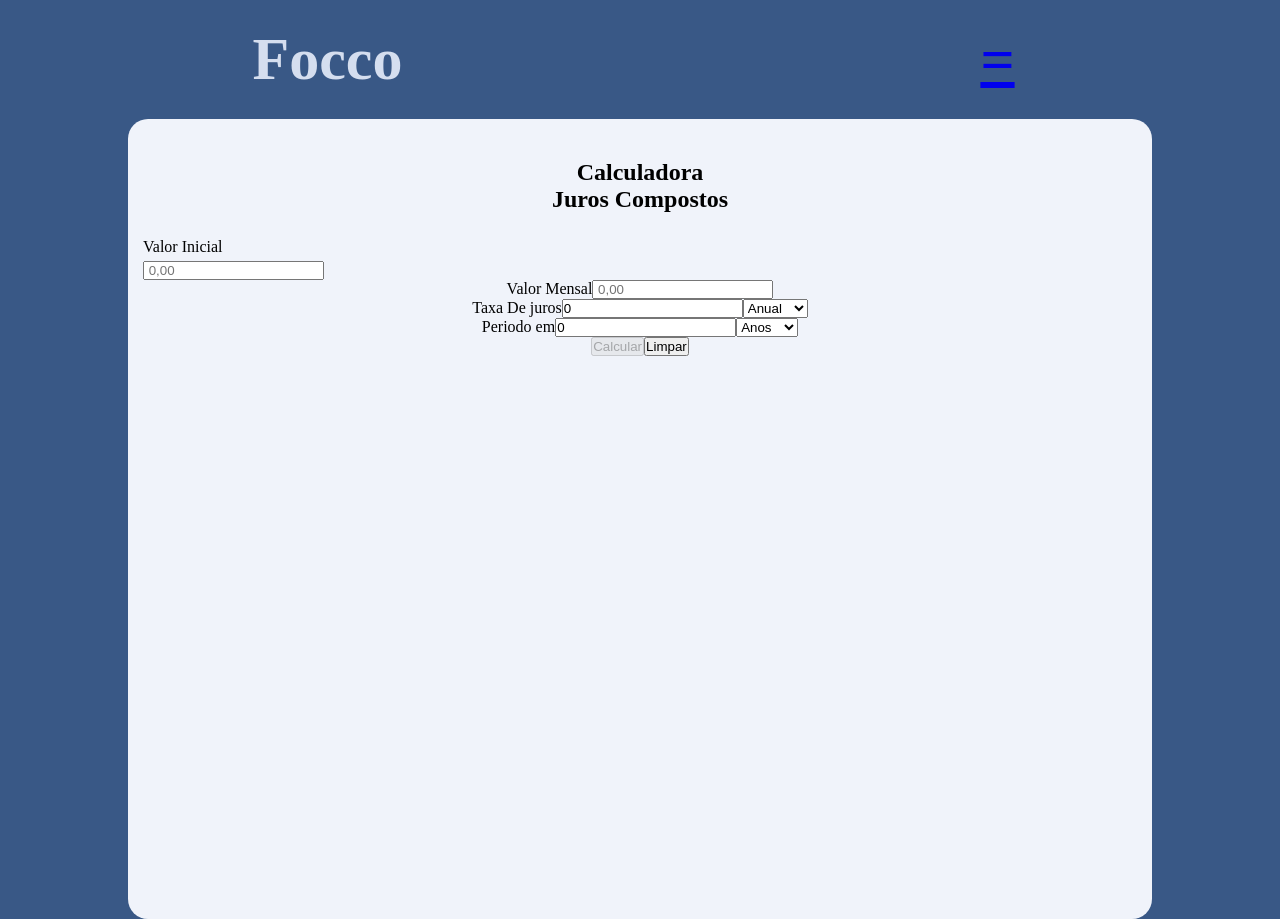
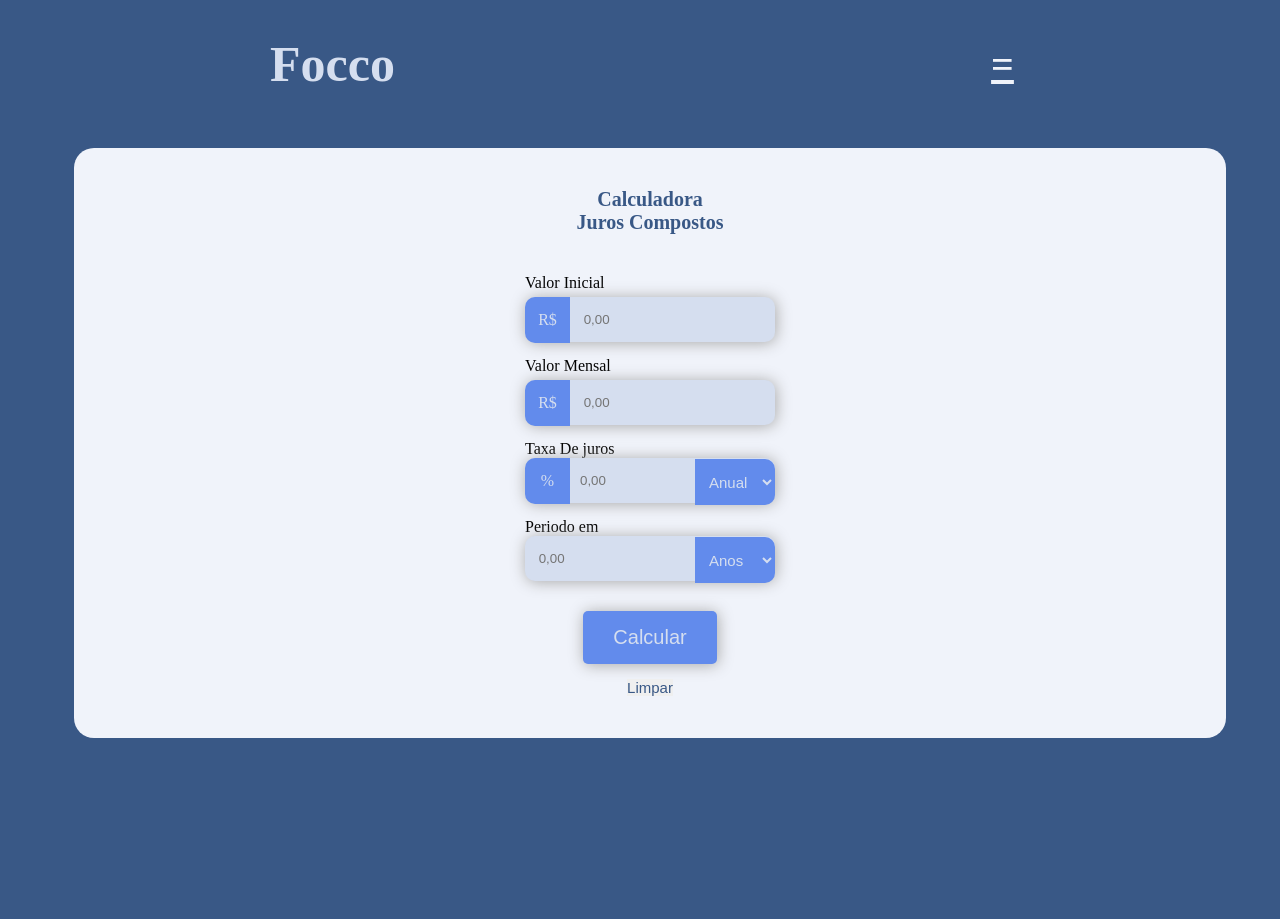
Before and after one commit to viniciusavalentim/CalculatorProject, an Angular app in the folder CalculatorProject/: page / in a window 1280 px wide. Shown: the top 919 px of the page. After the commit the page ends 800 px from the top, so only its background shows below. Built offline with nearby package versions, Linux system fonts and the light colour scheme.

Commit message:
estruturando o css da calculadora de juros compostos

```diff
--- a/CalculatorProject/src/app/app-routing.module.ts
+++ b/CalculatorProject/src/app/app-routing.module.ts
@@ -1,7 +1,12 @@
 import { NgModule } from '@angular/core';
 import { RouterModule, Routes } from '@angular/router';
+import { HomeComponent } from './home/home.component';
+import { ResultComponent } from './result/result.component';
 
-const routes: Routes = [];
+const routes: Routes = [
+  {path: '', component: HomeComponent},
+  {path: 'result', component: ResultComponent}
+];
 
 @NgModule({
   imports: [RouterModule.forRoot(routes)],
--- a/CalculatorProject/src/app/app.component.html
+++ b/CalculatorProject/src/app/app.component.html
@@ -1 +1 @@
-<app-home></app-home>
+<router-outlet></router-outlet>
--- a/CalculatorProject/src/app/app.module.ts
+++ b/CalculatorProject/src/app/app.module.ts
@@ -8,12 +8,14 @@ import { AppRoutingModule } from './app-routing.module';
 import { AppComponent } from './app.component';
 import { HomeComponent } from './home/home.component';
 import { JurosCompostosComponent } from './juros-compostos/juros-compostos.component';
+import { ResultComponent } from './result/result.component';
 
 @NgModule({
   declarations: [
     AppComponent,
     HomeComponent,
-    JurosCompostosComponent
+    JurosCompostosComponent,
+    ResultComponent
   ],
   imports: [
     BrowserModule,
--- a/CalculatorProject/src/app/juros-compostos/juros-compostos.component.css
+++ b/CalculatorProject/src/app/juros-compostos/juros-compostos.component.css
@@ -1,4 +1,3 @@
-
 
 .container{
     max-width: 100%;
@@ -8,7 +7,7 @@
 }
 
 .container > .head{
-    margin: 25px;
+    margin: 15px;
     display: flex;
     justify-content: space-between;
     align-items: center;
@@ -23,49 +22,133 @@
 }
 
 .head > .title-head{
+    margin-top: 20px;
     color: #D5DEEF;
-    font-size: 60px;
+    font-size: 50px;
 
 }
 .link-head{
-    color: F0F3FA;
+    margin-top: 20px;
+    color: #F0F3FA;
     margin-left: 60px;
-    font-size: 60px;
+    font-size: 40px;
 }
 
 .container-calculadora-juros{
+    display: flex;
+    flex-direction: column;
+    align-items: center;
+    position: relative;
     background-color: #F0F3FA;
-    margin-top: 30px;
-    margin: 0 auto;
-    width: 80%;
-    height: 800px;
+    margin-top: 40px;
+    margin-left: 20px;
+    width: 90%;
+    height: 590px;
     padding: 15px;
     border-radius: 20px;
     text-align: center;
 }
 
 .container-calculadora-juros > .title-calculadora-juros{
-    font-size: 12px;
+    font-size: 10px;
+    color: #395886;
     margin: 25px;
 }
 
-.input-um{
+
+.formgroup{
     display: flex;
-    flex-direction: colum;
+    flex-direction: column;
     align-items: center;
 }
 
 .valor-inicial {
+    margin-top: 15px;
     display: flex;
     flex-direction: column;
-    align-items: flex-start; /* Alinha os itens à esquerda */
+    align-items: flex-start;
+
 }
 
 .label-valor-inicial {
-    margin-bottom: 5px; /* Adiciona um espaçamento inferior */
+    margin-bottom: 5px;
 }
 
 .input-valor-inicial {
-    width: 100%; /* Garante que o input ocupe toda a largura */
-    box-sizing: border-box; /* Inclui o padding e a borda na largura total */
+    width: 250px;
+    padding: 15px;
+    padding-left: 55px;
+    border-radius: 10px;
+    box-sizing: border-box;
+    box-shadow: 1px;
+    border: none;
+    background-color: #D5DEEF;
+    box-shadow: 1px 1px 15px rgb(168, 168, 168);
+
 }
+
+.quadrado-sifrao{
+    width: 45px;
+    height: 46px;
+    background-color: #628BEC;
+    position: absolute;
+    border-radius: 10px 0px 0px 10px;
+    color: #D5DEEF;
+}
+
+
+.quadrado-select{
+    width: 80px;
+    height: 46px;
+    position: absolute;
+    margin-top: 19px;
+    border: none;
+    background-color:#628BEC;
+    color: #D5DEEF;
+    border-radius: 0px 10px 10px 0px;
+    margin-left: 170px;
+    padding-left: 10px;
+    font-size: 15px;
+}
+
+.span-input{
+    display: flex;
+    flex-direction:column;
+    align-items: center;
+    text-align: center;
+    margin-top: 14px;
+}
+
+.input-periodo{
+    width: 250px;
+    padding: 15px;
+    padding-left: 10px;
+    border-radius: 10px;
+    box-sizing: border-box;
+    box-shadow: 1px;
+    border: none;
+    background-color: #D5DEEF;
+    box-shadow: 1px 1px 15px rgb(168, 168, 168);
+
+}
+
+.btn-calcular{
+    margin-top: 30px;
+    padding-left: 30px;
+    padding-right: 30px;
+    padding-top:15px;
+    padding-bottom:15px;
+    border: none;
+    color: #D5DEEF;
+    background-color: #628BEC;
+    border-radius: 5px;
+    font-size: 20px;
+    box-shadow: 1px 1px 15px rgb(168, 168, 168);
+}
+
+.btn-limpar{
+    margin-top: 15px;
+    border: none;
+    color: #395886;
+    font-size: 15px;
+}
--- a/CalculatorProject/src/app/juros-compostos/juros-compostos.component.html
+++ b/CalculatorProject/src/app/juros-compostos/juros-compostos.component.html
@@ -4,8 +4,8 @@
         <h1 class="title-head">Focco</h1>
         <a href="#" class="link-head">=</a>
     </div>
+
     <div class="container-calculadora-juros">
-
         <div class="title-calculadora-juros">
             <h1>Calculadora</h1>
             <h1>Juros Compostos</h1>
@@ -14,41 +14,49 @@
 
         <form [formGroup]="jurosCompostos" (ngSubmit)="submit()" #formdir="ngForm">
 
-            <div id="formGroup">
+            <div id="formGroup" class="formgroup">
 
-                <div class="input-um">
-                    <div class="valor-inicial">
-                        <label for="" class="label-valor-inicial">Valor Inicial</label>
-                        <input type="number" id="valorInicial" formControlName="valorInicial" placeholder=" 0,00" class=".input-valor-inicial" required>
+                <div class="valor-inicial">
+                    <label for="" class="label-valor-inicial">Valor Inicial</label>
+                    <div class="barra">
+                        <div class="quadrado-sifrao"><span class="span-input">R$</span></div>
+                        <input type="number" id="valorInicial" formControlName="valorInicial" placeholder=" 0,00" autocomplete="off" class="input-valor-inicial" required>
+                    </div>
+                </div>
+                <div class="valor-inicial">
+                    <label for="" class="label-valor-inicial ">Valor Mensal</label>
+                    <div class="barra">
+                        <div class="quadrado-sifrao"><span class="span-input">R$</span></div>
+                        <input type="number" id="valorMensal" formControlName="valorMensal" placeholder=" 0,00" class="input-valor-inicial" required>
                     </div>
                 </div>
 
-                <div class="valor-mensal">
-                    <label for="">Valor Mensal</label>
-                    <input type="number" id="valorMensal" formControlName="valorMensal" placeholder=" 0,00" required>
-                </div>
-
-                <div class="taxa-juros">
+                <div class="valor-inicial">
                     <label for="">Taxa De juros</label>
-                    <input type="number" id="taxaJuros" formControlName="taxaJuros" placeholder="0,00" required>
-                    <select id="typeTax" formControlName="typeTax" required>
+                    <select id="typeTax" formControlName="typeTax" class="quadrado-select" required>
                         <option value="Anual">Anual</option>
                         <option value="Mensal">Mensal</option>
                     </select>
+                    <div class="barra">
+                        <div class="quadrado-sifrao"><span class="span-input">%</span></div>
+                        <input type="number" id="taxaJuros" formControlName="taxaJuros" placeholder="0,00" class="input-valor-inicial" required>
+                    </div>
                 </div>
 
 
-                <div class="tempo">
+                <div class="valor-inicial">
                     <label for="">Periodo em</label>
-                    <input type="number" id="tempo" formControlName="tempo" placeholder=" 0,00" required>
-                    <select id="typeTime" formControlName="typeTime" required>
+                    <div class="barra">
+                        <input type="number" id="tempo" formControlName="tempo" placeholder=" 0,00" class="input-periodo" required>
+                    </div>
+                    <select id="typeTime" formControlName="typeTime" class="quadrado-select" required>
                         <option value="Anos">Anos</option>
                         <option value="Meses">Meses</option>
                     </select>
                 </div>
 
-                <button type="submit" [disabled]="!jurosCompostos.valid">Calcular</button>
-                <button>Limpar</button>
+                <button type="submit" class="btn-calcular" [disabled]="!jurosCompostos.valid">Calcular</button>
+                <button class="btn-limpar">Limpar</button>
             </div>
         </form>
     </div>
--- a/CalculatorProject/src/app/juros-compostos/juros-compostos.component.ts
+++ b/CalculatorProject/src/app/juros-compostos/juros-compostos.component.ts
@@ -18,9 +18,9 @@ export class JurosCompostosComponent implements OnInit {
     this.jurosCompostos = this.fb.group({
       valorInicial: ['', Validators.required],
       valorMensal: ['', Validators.required],
-      taxaJuros: ['0', Validators.required],
+      taxaJuros: ['', Validators.required],
       typeTax: ['Anual', Validators.required],
-      tempo: ['0', Validators.required],
+      tempo: ['', Validators.required],
       typeTime: ['Anos', Validators.required]
     });
 
@@ -128,9 +128,9 @@ export class JurosCompostosComponent implements OnInit {
 
   submit(){
     console.log(this.jurosCompostos.value);
-
     const dados = this.GetValues();
     console.log(this.result().toFixed(2));
+    this.router.navigate(['/result']);
   };
 
 
```
Also changed, not shown: CalculatorProject/src/app/result/result.component.ts (added, +10 -0 lines), CalculatorProject/src/app/result/result.component.css (added), CalculatorProject/src/app/result/result.component.html (added), 1 other file (tests, documents, lock files or other folders).
